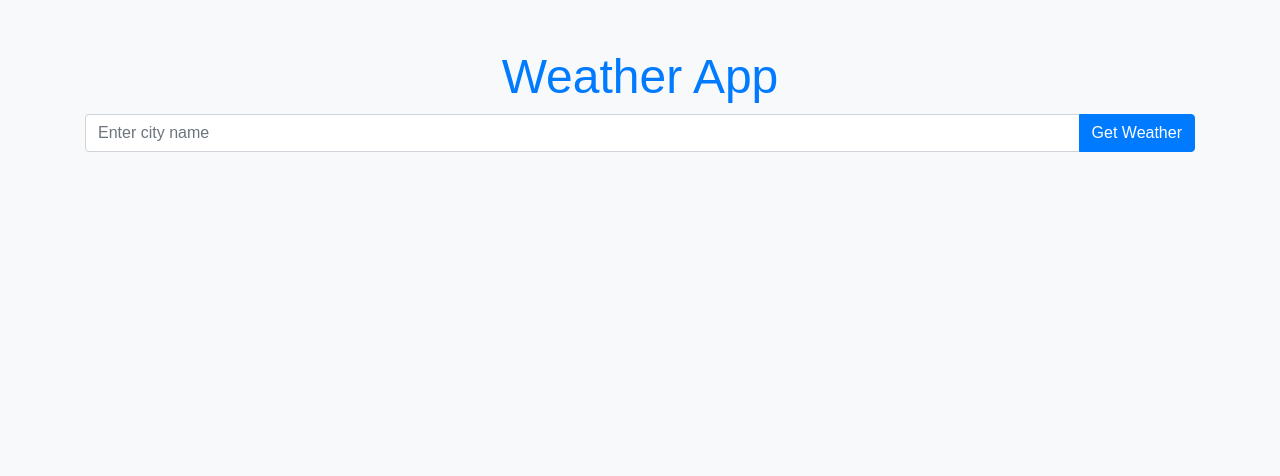
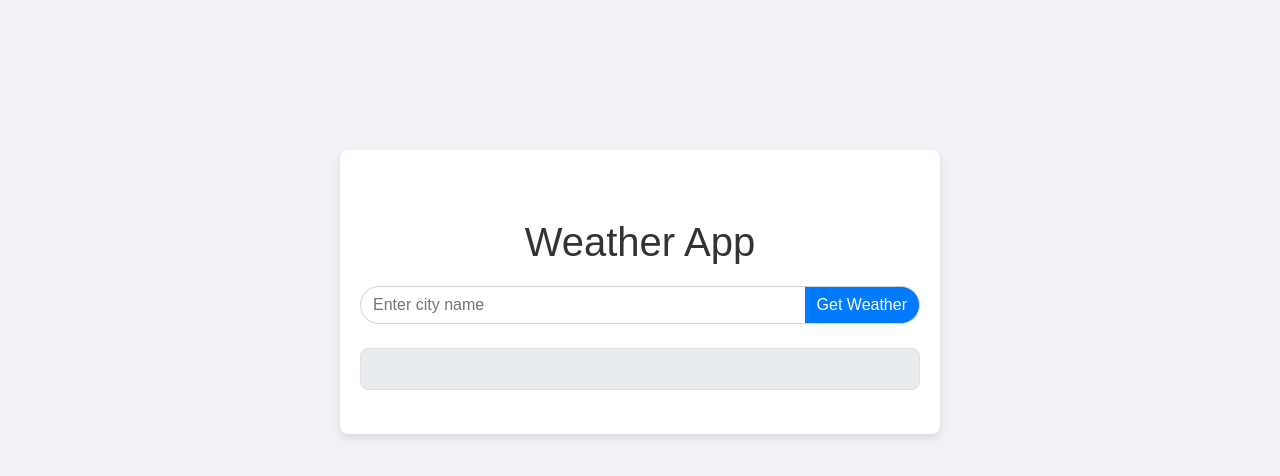
Before and after one commit to nikhal1/weather-app, a plain HTML site: page index.html in a window 1280 px wide. Drawn offline with nearby package versions, Linux system fonts and the light colour scheme.

Commit message:
Firts commit

```diff
--- a/app.js
+++ b/app.js
@@ -6,7 +6,6 @@ function fetchWeather() {
 
     console.log(city);
 
-    const apiKey = '64ea09c73edb71e3b4fb142147a48713';
     const apiUrl = `https://api.openweathermap.org/data/2.5/weather?q=${city}&appid=2df1c7f5de7ed1d8247d05b07f4078e1&units=metric`;
     fetch(apiUrl)
         .then(response => {
--- a/style.css
+++ b/style.css
@@ -1,18 +1,54 @@
+/* Reset some default styling */
 body {
-    background-color: #f8f9fa;
-    font-family: Arial, sans-serif;
+    margin: 0;
+    font-family: 'Arial', sans-serif;
+    background-color: #f0f2f5; /* Light gray background for a clean look */
+
+  }
+
+  .container {
+    background-color: #ffffff; /* White background for the container */
+    border-radius: 8px;
+    box-shadow: 0 4px 8px rgba(0, 0, 0, 0.1); /* Subtle shadow for depth */
+    padding: 20px;
+    max-width: 600px;
+    margin-top: 150px;
   }
 
   h1 {
-    font-size: 3rem;
-    color: #007bff;
+    color: #333; /* Dark gray for the heading */
+    font-size: 2.5rem;
+    margin-bottom: 20px;
+  }
+
+  .input-group {
+    position: relative;
+  }
+
+  .form-control {
+    border-radius: 20px 0 0 20px; /* Rounded corners for the input field */
+    border: 1px solid #ced4da; /* Light border */
+  }
+
+  .input-group-append .btn {
+    border-radius: 0 20px 20px 0; /* Rounded corners for the button */
+    border: 1px solid #ced4da; /* Match the input field border */
+    border-left: none; /* Remove left border to blend with input field */
+  }
+
+  .input-group-append .btn:hover {
+    background-color: #0056b3; /* Darker blue on hover */
+    border-color: #0056b3; /* Match the border color on hover */
   }
 
   #weatherResult {
-    font-size: 1.2rem;
+    background-color: #e9ecef; /* Light gray background for results */
+    border-radius: 8px;
+    padding: 20px;
+    border: 1px solid #dee2e6;
   }
 
   #error {
-    font-size: 1.2rem;
+    font-size: 1rem;
     font-weight: bold;
   }
```
Lines whose indentation alone changed are shown as unchanged.
